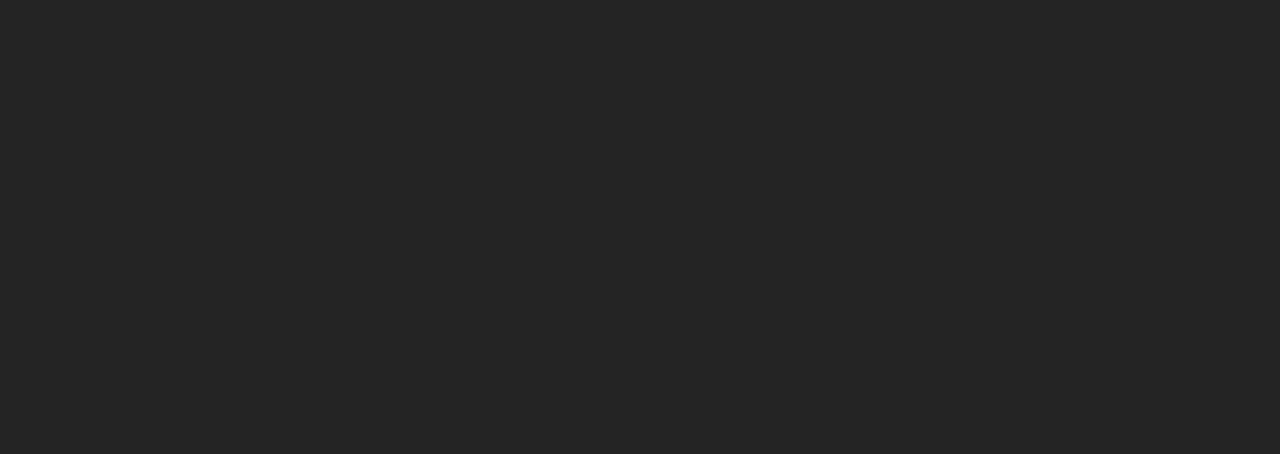
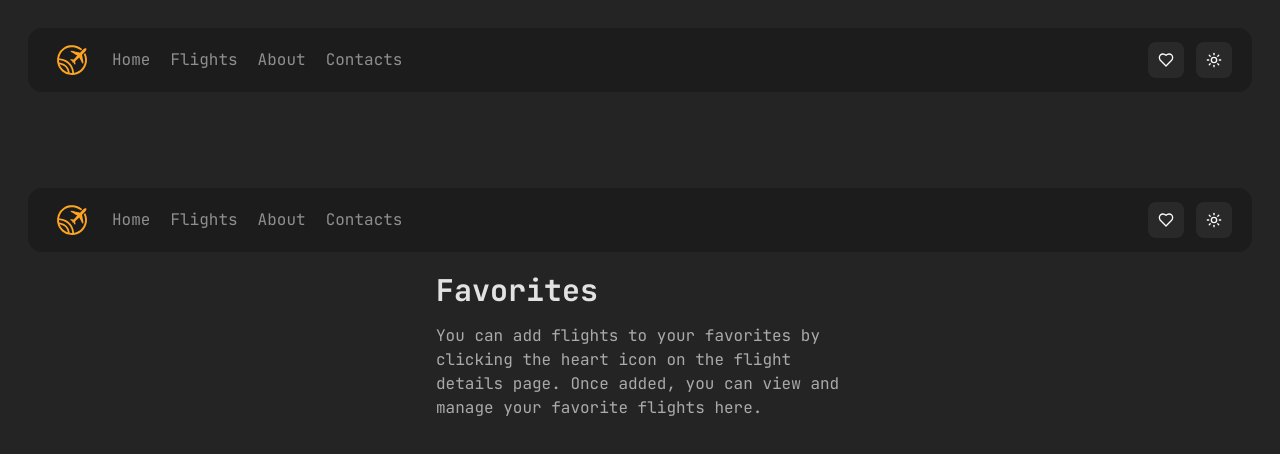
Before and after one commit to Nick8582/SkyTrack, a React (Vite) app: page /favorites in a window 1280 px wide. Before the commit this address had no page. Shown: the top 454 px of the page. Built offline with nearby package versions, Linux system fonts and the light colour scheme.

Commit message:
create: page favorite

```diff
--- /dev/null
+++ b/src/components/CenterLayout.tsx
@@ -0,0 +1,12 @@
+import { Outlet } from 'react-router'
+
+import { Header } from '@/components/header/Header'
+
+export function CenterLayout() {
+	return (
+		<div className='mt-24'>
+			<Header />
+			<Outlet />
+		</div>
+	)
+}
--- /dev/null
+++ b/src/components/custom-ui/Heading.tsx
@@ -0,0 +1,9 @@
+import type { ReactNode } from 'react'
+
+interface Props {
+	children: ReactNode
+}
+
+export function Heading({ children }: Props) {
+	return <h1 className='text-foreground mb-4 text-3xl font-bold'>{children}</h1>
+}
--- /dev/null
+++ b/src/components/custom-ui/SubHeading.tsx
@@ -0,0 +1,9 @@
+import type { ReactNode } from 'react'
+
+interface Props {
+	children: ReactNode
+}
+
+export function SubHeading({ children }: Props) {
+	return <div className='text-foreground mb-6 opacity-70'>{children}</div>
+}
--- a/src/main.tsx
+++ b/src/main.tsx
@@ -4,13 +4,17 @@
 import { Provider } from 'react-redux'
 import { BrowserRouter, Route, Routes } from 'react-router'
 
+import { CenterLayout } from '@/components/CenterLayout'
+import { Layout } from '@/components/Layout'
+
+import { Favorites } from '@/pages/favorites/Favorites'
+import { Home } from '@/pages/home/Home'
+
 import { ThemeProvider } from '@/providers/theme/ThemeProvider'
 
 import { store } from '@/store'
 
-import { Layout } from './components/Layout'
 import './index.css'
-import { Home } from './pages/home/Home'
 
 createRoot(document.getElementById('root')!).render(
 	<StrictMode>
@@ -20,6 +24,9 @@
 					<Routes>
 						<Route element={<Layout />}>
 							<Route path='/' element={<Home />} />
+							<Route element={<CenterLayout />}>
+								<Route path='/favorites' element={<Favorites />} />
+							</Route>
 						</Route>
 					</Routes>
 				</BrowserRouter>
--- /dev/null
+++ b/src/pages/favorites/Favorites.tsx
@@ -0,0 +1,32 @@
+import { useMemo } from 'react'
+
+import { Heading } from '@/components/custom-ui/Heading'
+import { SubHeading } from '@/components/custom-ui/SubHeading'
+import { FlightCard } from '@/components/flight-list/FlightCard'
+import { FLIGHTS } from '@/components/flight-list/flights.data'
+
+import { useAppSelector } from '@/hooks/useAppSelector'
+
+export function Favorites() {
+	const favorites = useAppSelector(state => state.favorites)
+
+	const flights = useMemo(() => {
+		return FLIGHTS.filter(flight => favorites.includes(flight.id))
+	}, [favorites])
+
+	return (
+		<div className='mx-auto w-4/12'>
+			<Heading>Favorites</Heading>
+			<SubHeading>
+				You can add flights to your favorites by clicking the heart icon on the
+				flight details page. Once added, you can view and manage your favorite
+				flights here.
+			</SubHeading>
+			<div className='grid grid-cols-2 gap-3'>
+				{flights?.map(flight => (
+					<FlightCard flight={flight} key={flight.id} />
+				))}
+			</div>
+		</div>
+	)
+}
--- a/src/store/favorites/favorites.slice.ts
+++ b/src/store/favorites/favorites.slice.ts
@@ -32,8 +32,11 @@
 			}
 		},
 		removeFavorites: (state, action) => {
-			state = state.filter(id => id !== action.payload)
-			saveFavoritesToLocalStorage(state)
+			const index = state.indexOf(action.payload)
+			if (index > -1) {
+				state.splice(index, 1)
+				saveFavoritesToLocalStorage(state)
+			}
 		}
 	}
 })
```
